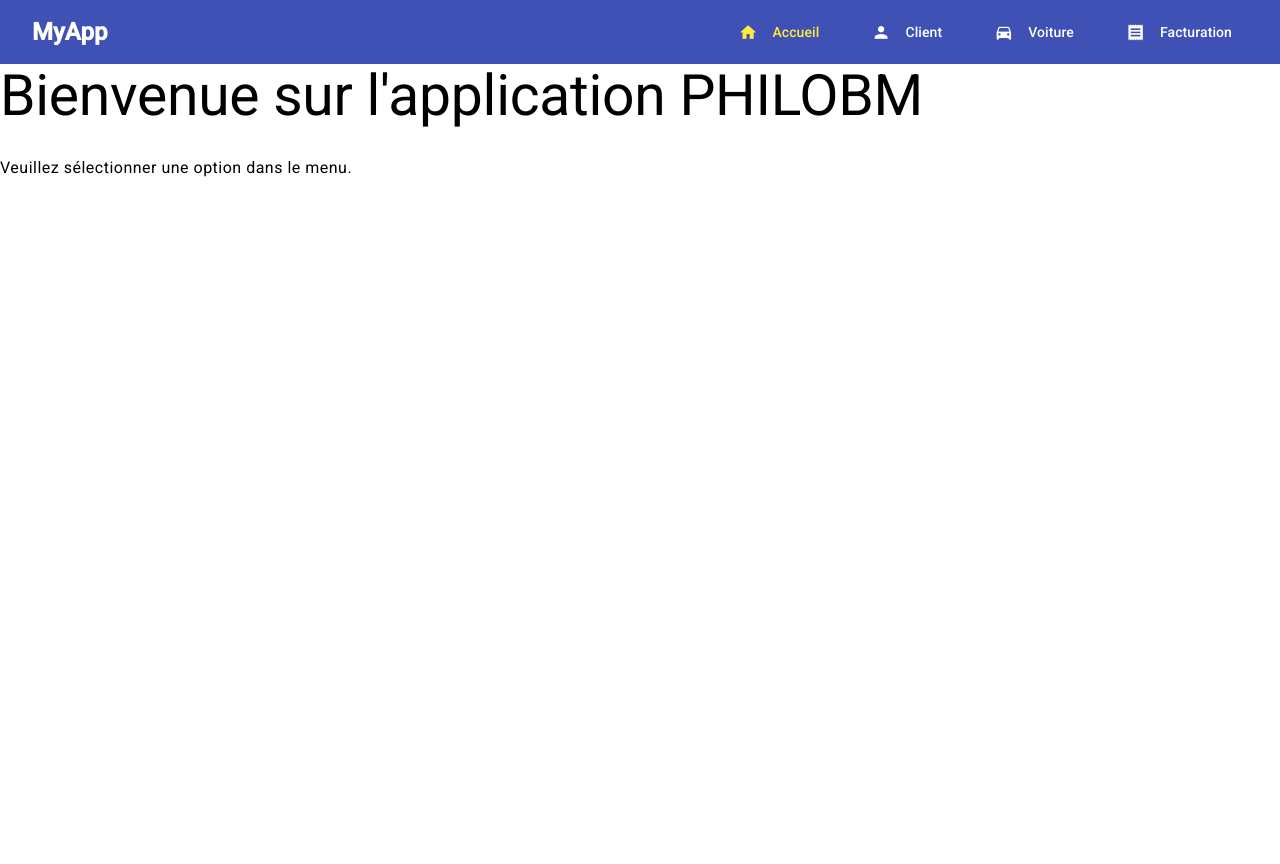
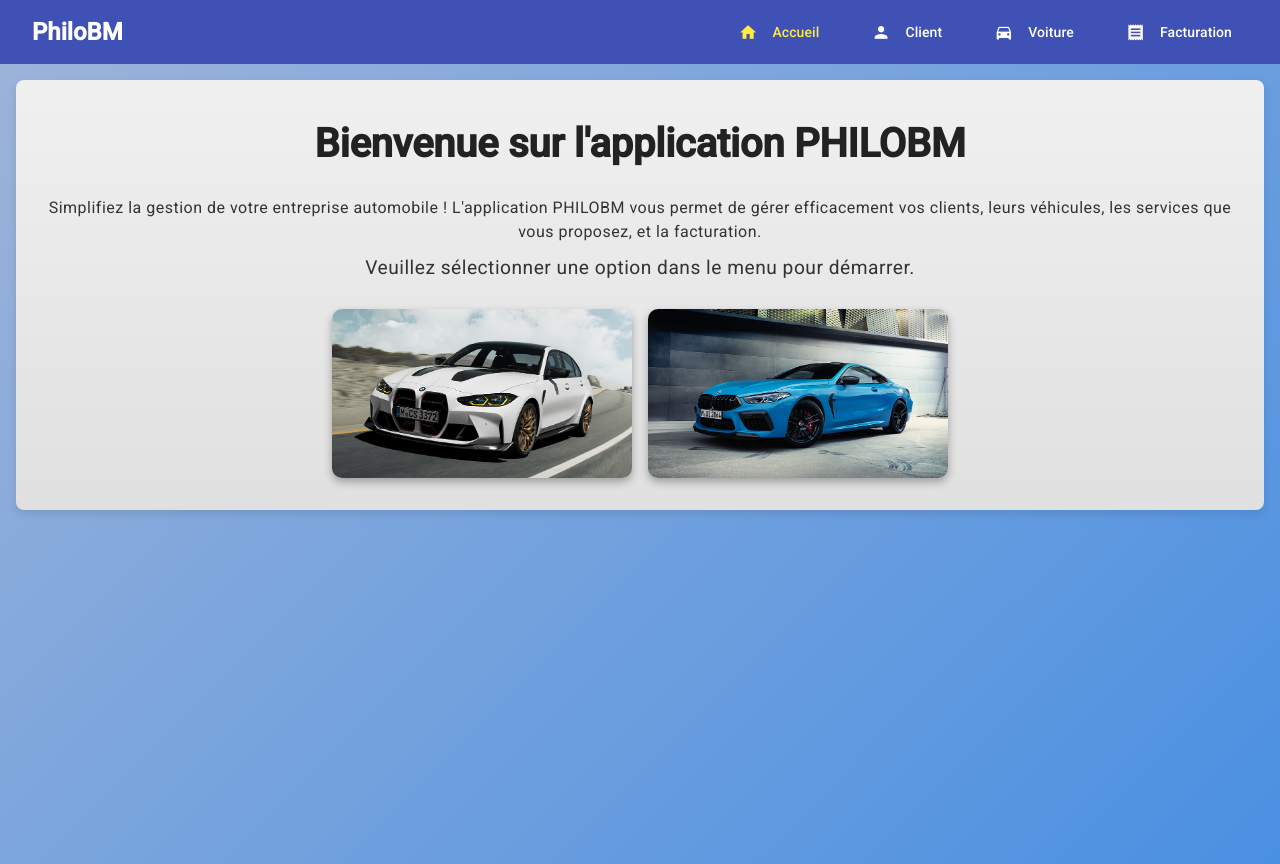
Before and after one commit to Recrox/PHILOBMFRONTEND, an Angular app: page / in a window 1280 px wide. Before the commit the page ends 800 px from the top, so only its background shows below. Built offline with nearby package versions, Linux system fonts and the light colour scheme.

Commit message:
WIP style

```diff
--- a/src/app/app.component.html
+++ b/src/app/app.component.html
@@ -1,5 +1,5 @@
 <mat-toolbar color="primary" class="menu-toolbar">
-  <span class="logo">MyApp</span>
+  <span class="logo">PhiloBM</span>
   <nav class="menu-nav">
     <a mat-button routerLink="/" routerLinkActive="active" aria-label="Accueil">
       <mat-icon>home</mat-icon> Accueil
@@ -16,4 +16,6 @@
   </nav>
 </mat-toolbar>
 
-<router-outlet></router-outlet>
+<div class="main-container">
+  <router-outlet></router-outlet>
+</div>
--- a/src/app/app.component.scss
+++ b/src/app/app.component.scss
@@ -37,3 +37,19 @@
       }
     }
   }
+
+  body {
+
+    color: #333; /* Couleur du texte */
+    font-family: Arial, sans-serif;
+    margin: 0;
+    padding: 0;
+  }
+
+  .main-container {
+    background: linear-gradient(135deg, #9cb3d9, #4a90e2); /* Dégradé de bleu doux et riche */
+    min-height: 100vh;
+    padding: 16px;
+    box-sizing: border-box;
+    color: #333; /* Couleur de texte sombre pour un bon contraste */
+  }
--- a/src/app/components/client/client.component.html
+++ b/src/app/components/client/client.component.html
@@ -1,29 +1,33 @@
-<h1>Liste des Clients</h1>
+<h1 class="client-list-title">
+  <span>👥</span> Liste des Clients
+</h1>
+
 <mat-card class="client-card">
   <button mat-raised-button color="primary" (click)="openClientDetails()">Ajouter Client</button>
-  <table mat-table [dataSource]="clients" class="mat-elevation-z8">
+  <table mat-table [dataSource]="clients" matSort class="mat-elevation-z8">
+
     <ng-container matColumnDef="id">
-      <th mat-header-cell *matHeaderCellDef> ID </th>
+      <th mat-header-cell *matHeaderCellDef mat-sort-header> ID </th>
       <td mat-cell *matCellDef="let client"> {{client.id}} </td>
     </ng-container>
 
     <ng-container matColumnDef="lastName">
-      <th mat-header-cell *matHeaderCellDef> Nom </th>
+      <th mat-header-cell *matHeaderCellDef mat-sort-header> Nom </th>
       <td mat-cell *matCellDef="let client"> {{client.lastName}} </td>
     </ng-container>
 
     <ng-container matColumnDef="firstName">
-      <th mat-header-cell *matHeaderCellDef> Prénom </th>
+      <th mat-header-cell *matHeaderCellDef mat-sort-header> Prénom </th>
       <td mat-cell *matCellDef="let client"> {{client.firstName}} </td>
     </ng-container>
 
     <ng-container matColumnDef="email">
-      <th mat-header-cell *matHeaderCellDef> Email </th>
+      <th mat-header-cell *matHeaderCellDef mat-sort-header> Email </th>
       <td mat-cell *matCellDef="let client"> {{client.email}} </td>
     </ng-container>
 
     <ng-container matColumnDef="phone">
-      <th mat-header-cell *matHeaderCellDef> Téléphone </th>
+      <th mat-header-cell *matHeaderCellDef mat-sort-header> Téléphone </th>
       <td mat-cell *matCellDef="let client"> {{client.phone}} </td>
     </ng-container>
 
@@ -42,6 +46,5 @@
     <tr mat-header-row *matHeaderRowDef="displayedColumns"></tr>
     <tr mat-row *matRowDef="let row; columns: displayedColumns"></tr>
   </table>
-  <!-- Pagination -->
   <mat-paginator [pageSizeOptions]="[5, 10, 20]" showFirstLastButtons></mat-paginator>
 </mat-card>
--- a/src/app/components/client/client.component.scss
+++ b/src/app/components/client/client.component.scss
@@ -1,4 +1,19 @@
-.client-card {
+.client-list-title {
+    display: flex;
+    align-items: center;
+    font-size: 2.5rem;
+    font-weight: bold;
+    color: #3f51b5; /* Couleur principale */
+    margin-bottom: 1rem;
+    text-shadow: 1px 1px 2px rgba(0, 0, 0, 0.15); /* Effet de légère ombre */
+  }
+
+  .client-list-title span {
+    margin-right: 10px;
+    font-size: 2.2rem;
+  }
+
+  .client-card {
     margin: 20px;
     padding: 20px;
     background-color: #f5f5f5;
--- a/src/app/components/client/client.component.ts
+++ b/src/app/components/client/client.component.ts
@@ -23,7 +23,7 @@ import { ClientDetailsComponent } from '../../client-details/client-details.comp
     MatCardModule,
     MatButtonModule,
     MatIconModule,
-    MatDividerModule
+    MatDividerModule,
   ],
   templateUrl: './client.component.html',
   styleUrls: ['./client.component.scss'],
--- a/src/app/components/home/home.component.html
+++ b/src/app/components/home/home.component.html
@@ -1,2 +1,11 @@
-<h1>Bienvenue sur l'application PHILOBM</h1>
-<p>Veuillez sélectionner une option dans le menu.</p>
+<div class="welcome-section">
+    <h1 class="title">Bienvenue sur l'application PHILOBM</h1>
+    <p class="description">
+      Simplifiez la gestion de votre entreprise automobile ! L'application PHILOBM vous permet de gérer efficacement vos clients, leurs véhicules, les services que vous proposez, et la facturation.
+    </p>
+    <p class="instruction">Veuillez sélectionner une option dans le menu pour démarrer.</p>
+    <div class="car-image-container">
+      <img src="../../../assets/bmw-m-series-seo-overview-ms-04.jpg" alt="Voiture élégante" class="car-image" />
+      <img src="../../../assets/bmw-m-series-seo-overview-ms-08.jpg" alt="Voiture sportive" class="car-image" />
+    </div>
+  </div>
--- a/src/app/components/home/home.component.scss
+++ b/src/app/components/home/home.component.scss
@@ -0,0 +1,43 @@
+.welcome-section {
+    text-align: center;
+    padding: 2em;
+    background: linear-gradient(to bottom, #f0f0f0, #e0e0e0);
+    border-radius: 8px;
+    box-shadow: 0 4px 8px rgba(0, 0, 0, 0.1);
+  }
+
+  .title {
+    font-size: 2.5em;
+    font-weight: bold;
+    color: #222;
+  }
+
+  .subtitle {
+    font-size: 1.5em;
+    color: #555;
+    margin-top: 0.5em;
+  }
+
+  .instruction {
+    font-size: 1.2em;
+    color: #333;
+    margin-bottom: 1.5em;
+  }
+
+  .car-image-container {
+    display: flex;
+    justify-content: center;
+    gap: 1em;
+  }
+
+  .car-image {
+    max-width: 300px;
+    height: auto;
+    border-radius: 10px;
+    box-shadow: 0 4px 8px rgba(0, 0, 0, 0.3);
+    transition: transform 0.3s;
+  }
+
+  .car-image:hover {
+    transform: scale(1.05);
+  }
```
Also changed, not shown: src/assets/bmw-m-series-seo-overview-ms-04.jpg (added), src/assets/bmw-m-series-seo-overview-ms-08.jpg (added).
